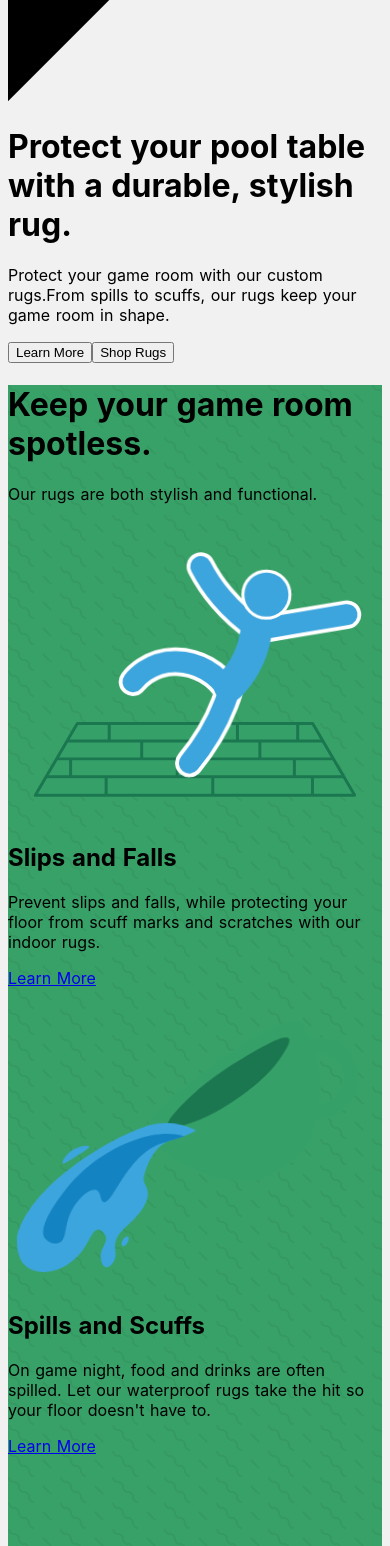
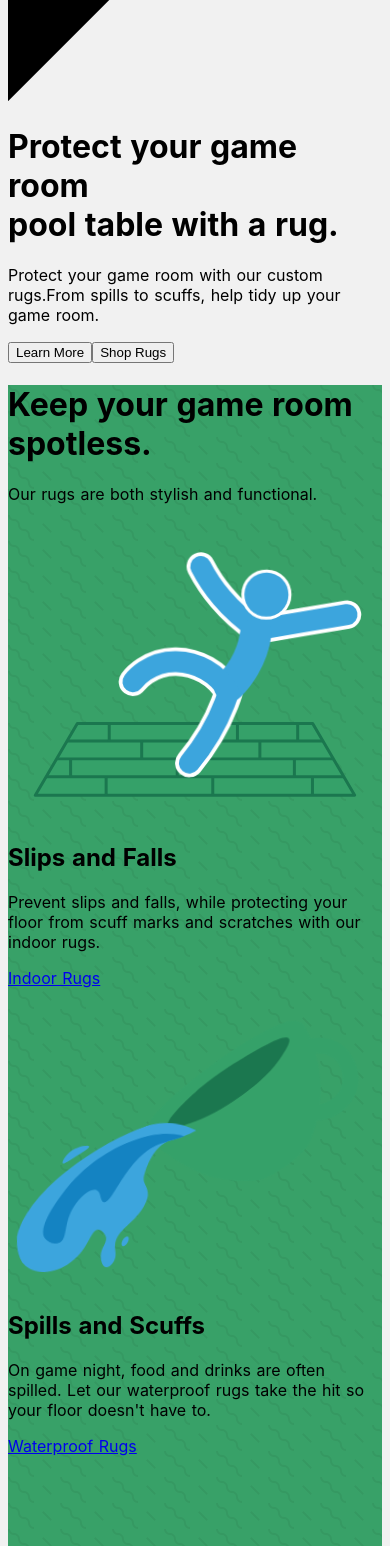
Before and after one commit to kendalled/pooltablerugs2, a Nuxt app in the folder src/: page / in a window 390 px wide. Shown: the part 2380-3926 px from the top of the page. Built offline with nearby package versions, Linux system fonts and the light colour scheme; what @tailwindcss/custom-forms, tailwindcss-transitions would draw is missing.

Commit message:
Removed nuxt-stripe module, will implement

```diff
--- a/src/components/RugCard.vue
+++ b/src/components/RugCard.vue
@@ -158,9 +158,6 @@ export default {
         image: this.info.frontURL
       }
       return ([thet, those])
-    },
-    students () {
-      return this.$store.state.students.students
     }
   },
   methods: {
--- a/src/components/SiteHeader.vue
+++ b/src/components/SiteHeader.vue
@@ -5,7 +5,7 @@
         <img class="h-6 w-auto mt-2" alt="Pool Table Rugs Logo" src="~/static/logo.png">
       </nuxt-link>
       <div class="flex sm:hidden">
-        <button type="button" class="px-2 text-gray-600 hover:text-green-600 focus:outline-none focus:text-gray-500" @click="toggle">
+        <button type="button" class="px-2 text-gray-600 hover:text-green-600 focus:outline-none focus:text-gray-500" aria-label="Account" @click="toggle">
           <svg class="h-6 w-6 fill-current" xmlns="http://www.w3.org/2000/svg" viewBox="0 0 24 24">
             <path v-if="isOpen" fill-rule="evenodd" clip-rule="evenodd" d="M18.278 16.864a1 1 0 0 1-1.414 1.414l-4.829-4.828-4.828 4.828a1 1 0 0 1-1.414-1.414l4.828-4.829-4.828-4.828a1 1 0 0 1 1.414-1.414l4.829 4.828 4.828-4.828a1 1 0 1 1 1.414 1.414l-4.828 4.829 4.828 4.828z" />
             <path v-if="!isOpen" fill-rule="evenodd" d="M4 5h16a1 1 0 0 1 0 2H4a1 1 0 1 1 0-2zm0 6h16a1 1 0 0 1 0 2H4a1 1 0 0 1 0-2zm0 6h16a1 1 0 0 1 0 2H4a1 1 0 0 1 0-2z" />
@@ -18,7 +18,7 @@
         <div class="absolute inset-y-0 left-0 flex items-center pl-3">
           <svg class="h-6 w-6 fill-current text-gray-600" viewBox="0 0 24 24" fill="none" xmlns="http://www.w3.org/2000/svg"><path d="M16.32 14.9l1.1 1.1c.4-.02.83.13 1.14.44l3 3a1.5 1.5 0 0 1-2.12 2.12l-3-3a1.5 1.5 0 0 1-.44-1.14l-1.1-1.1a8 8 0 1 1 1.41-1.41l.01-.01zM10 16a6 6 0 1 0 0-12 6 6 0 0 0 0 12z" /></svg>
         </div>
-        <input class="block w-full border border-transparent bg-gray-200 focus:outline-none focus:bg-white focus:border-gray-300 text-gray-900 rounded-lg pl-10 pr-4 py-2" placeholder="Search by keywords">
+        <input class="block w-full border border-transparent bg-gray-200 focus:outline-none focus:bg-white focus:border-gray-300 text-gray-900 rounded-lg pl-10 pr-4 py-2" aria-label="Search Bar" placeholder="Search by keywords">
       </div>
       <div class="sm:flex sm:items-center">
         <div class="navitems px-2 pt-2 pb-5 border-b border-gray-800 sm:flex sm:border-b-0 sm:py-0 sm:px-0">
--- a/src/components/SplashHeader.vue
+++ b/src/components/SplashHeader.vue
@@ -21,19 +21,19 @@
             </svg>
           </div>
           <h1 class="mt-4 lg:mt-8 text-3xl sm:text-4xl font-bold text-gray-900 leading-tight">
-            Protect your pool table
+            Protect your game room
             <br class="hidden sm:inline">
-            <span class="text-green-600">with a durable, stylish rug.</span>
+            <span class="text-blue-700">pool table</span> with a <span class="italic font-bold text-blue-700">rug</span>.
           </h1>
           <p class="mt-4 text-gray-700 tracking-tight text-xl">
-            <span class="hidden lg:block">Protect your game room with our custom rugs.</span>From spills to scuffs, our rugs keep your game room in shape.
+            <span class="hidden lg:block">Protect your game room with our custom rugs.</span>From spills to scuffs, help tidy up your game room.
           </p>
           <div class="mt-6">
-            <button aria-label="Info" class="bg-white transition-bg hover:bg-gray-100 text-gray-800 font-semibold py-3 px-5 border border-gray-400 rounded shadow">
+            <button aria-label="About Our Rugs" class="bg-white transition-bg hover:bg-gray-100 text-gray-800 font-semibold py-3 px-6 border border-gray-400 rounded shadow">
               Learn More
             </button>
             <nuxt-link to="/rugs">
-              <button class="px-5 py-3 inline-block ml-4 bg-green-700 hover:bg-green-700 rounded text-white font-semibold transition-bg tracking-wide shadow-md focus:outline-none">
+              <button aria-label="Shop Rugs" class="px-6 py-3 inline-block ml-4 bg-green-700 hover:bg-green-700 rounded text-white font-semibold transition-bg tracking-wide shadow-md focus:outline-none">
                 Shop Rugs
               </button>
             </nuxt-link>
--- a/src/components/SubscribeEmail.vue
+++ b/src/components/SubscribeEmail.vue
@@ -11,8 +11,8 @@
         Find out about events and other news.
       </div>
       <form class="m-4 flex">
-        <input class="rounded-l-lg px-6 py-2 border-t mr-0 border-b border-l text-gray-800 border-gray-200 bg-white focus:outline-none" placeholder="you@email.com">
-        <button class="focus:outline-none transition-bg hover:bg-blue-300 px-4 rounded-r-lg bg-blue-200 text-blue-900 font-semibold py-2 text-sm border-blue-200 border-t border-b border-r">
+        <input class="rounded-l-lg px-6 py-2 border-t mr-0 border-b border-l text-gray-800 border-gray-200 bg-white focus:outline-none" aria-label="Email" placeholder="you@email.com">
+        <button class="focus:outline-none transition-bg hover:bg-blue-300 px-4 rounded-r-lg bg-blue-200 text-blue-900 font-semibold py-2 text-sm border-blue-200 border-t border-b border-r" aria-label="Subscribe Button">
           Subscribe
         </button>
       </form>
--- a/src/components/ThreeFeatures.vue
+++ b/src/components/ThreeFeatures.vue
@@ -82,10 +82,11 @@
         Prevent slips and falls, while protecting your floor from scuff marks and scratches with our indoor rugs.
       </p>
       <nuxt-link
-        class="text-center mt-8 mx-auto text-lg transition-bg font-semibold bg-blue-500 w-full text-white rounded-lg px-4 py-2 block shadow-xl hover:bg-blue-700"
+        class="text-center mt-8 mx-auto text-lg transition-bg font-semibold bg-blue-600 w-full text-white rounded-lg px-4 py-2 block shadow-xl hover:bg-blue-700"
         to="/rugs"
+        title="Links to our indoor rugs."
       >
-        Learn More
+        Indoor Rugs
       </nuxt-link>
     </div>
     <div class="flex-shrink-0 m-8 bg-white max-w-xs rounded shadow-md px-6 pt-6 pb-10">
@@ -174,10 +175,11 @@
         On game night, food and drinks are often spilled. Let our waterproof rugs take the hit so your floor doesn't have to.
       </p>
       <nuxt-link
-        class="text-center mt-8 mx-auto text-lg transition-bg font-semibold bg-blue-500 w-full text-white rounded-lg px-4 py-2 block shadow-xl hover:bg-blue-700"
+        class="text-center mt-8 mx-auto text-lg transition-bg font-semibold bg-blue-600 w-full text-white rounded-lg px-4 py-2 block shadow-xl hover:bg-blue-700"
         to="/rugs"
+        title="Links to our spill proof rugs."
       >
-        Learn More
+        Waterproof Rugs
       </nuxt-link>
     </div>
     <div class="flex-shrink-0 m-8 bg-white max-w-xs rounded shadow-md px-6 pt-6 pb-10">
@@ -281,10 +283,11 @@
         From moving your table easier to accidental bumps, our half-inch thick rugs make sure your table doesn't budge.
       </p>
       <nuxt-link
-        class="text-center mt-8 mx-auto text-lg transition-bg font-semibold bg-blue-500 w-full text-white rounded-lg px-4 py-2 block shadow-xl hover:bg-blue-700"
+        class="text-center mt-8 mx-auto text-lg transition-bg font-semibold bg-blue-600 w-full text-white rounded-lg px-4 py-2 block shadow-xl hover:bg-blue-700"
         to="/rugs"
+        title="Links to our outdoor rugs."
       >
-        Learn More
+        Outdoor Rugs
       </nuxt-link>
     </div>
   </div>
--- a/src/package.json
+++ b/src/package.json
@@ -17,7 +17,6 @@
     "firebaseui": "^4.2.0",
     "hooper": "^0.3.4",
     "nuxt": "^2.0.0",
-    "nuxt-stripe-module": "^2.0.0",
     "stripe": "^7.13.0",
     "tailwindcss-transitions": "^2.1.0",
     "vue-infinite-loading": "^2.4.4",
--- a/src/pages/login.vue
+++ b/src/pages/login.vue
@@ -11,6 +11,11 @@ export default {
   head () {
     return {
       link: [
+        { rel: 'preconnect', href: 'https://firebasestorage.googleapis.com' },
+        {
+          rel: 'stylesheet',
+          href: 'https://firebasestorage.googleapis.com/v0/b/pooltablerugs.appspot.com/o/Images%2Ffirebaseui.css?alt=media&token=f095f226-84c4-42d6-a5e4-12f114963226'
+        },
         { rel: 'stylesheet', href: 'https://fonts.googleapis.com/css?family=Roboto:400,500,700' }
       ]
     }
--- a/src/pages/rugs.vue
+++ b/src/pages/rugs.vue
@@ -101,7 +101,15 @@ export default {
   },
   head () {
     return {
-      title: 'Pool Table Rugs: Search Our Catalog.'
+      title: 'Pool Table Rugs: Search Our Catalog.',
+      link: [
+        { rel: 'preconnect', href: 'https://firebasestorage.googleapis.com' },
+        { rel: 'preconnect', href: 'https://storage.googleapis.com/pooltablerugs.appspot.com' },
+        {
+          rel: 'stylesheet',
+          href: 'https://firebasestorage.googleapis.com/v0/b/pooltablerugs.appspot.com/o/Images%2Fhooper.css?alt=media&token=41885b27-3eb4-48c9-83d7-3a17fcedf9b9'
+        }
+      ]
     }
   },
   data () {
--- a/src/pages/test.vue
+++ b/src/pages/test.vue
@@ -25,42 +25,42 @@
 </template>
 
 <script>
-import { firebase } from '~/plugins/firebase'
+// import { firebase } from '~/plugins/firebase'
 export default {
-  mounted () {
-    firebase.auth().onAuthStateChanged(function (user) {
-      if (user) {
-        // User is signed in.
-        // Handle form submission.
-        const form = document.getElementById('payment-form')
-        form.addEventListener('submit', function (event) {
-          event.preventDefault()
+  // mounted () {
+  //   firebase.auth().onAuthStateChanged(function (user) {
+  //     if (user) {
+  //       // User is signed in.
+  //       // Handle form submission.
+  //       const form = document.getElementById('payment-form')
+  //       form.addEventListener('submit', function (event) {
+  //         event.preventDefault()
 
-          stripe.createToken(card).then(function (result) {
-            if (result.error) {
-              // Inform the user if there was an error.
-              const errorElement = document.getElementById('card-errors')
-              errorElement.textContent = result.error.message
-            } else {
-              // Send the token to your server.
-              firebase.firestore().collection('rug_customers').doc(user.uid).collection('tokens').add({ token: result.token }).then(() => {
-                console.log('Token created')
-              })
-            }
-          })
-        })
-        console.log(user.uid + ' is signed in!')
-      } else {
-        // No user is signed in.
-        console.log('not signed in!')
-      }
-    })
-    // this.$store.commit('saveUserDetails')
-    const stripe = this.$stripe.import()
-    const elements = stripe.elements()
-    const card = elements.create('card')
-    // Add an instance of the card Element into the `card-element` <div>
-    card.mount('#card-element')
-  }
+  //         stripe.createToken(card).then(function (result) {
+  //           if (result.error) {
+  //             // Inform the user if there was an error.
+  //             const errorElement = document.getElementById('card-errors')
+  //             errorElement.textContent = result.error.message
+  //           } else {
+  //             // Send the token to your server.
+  //             firebase.firestore().collection('rug_customers').doc(user.uid).collection('tokens').add({ token: result.token }).then(() => {
+  //               console.log('Token created')
+  //             })
+  //           }
+  //         })
+  //       })
+  //       console.log(user.uid + ' is signed in!')
+  //     } else {
+  //       // No user is signed in.
+  //       console.log('not signed in!')
+  //     }
+  //   })
+  //   // this.$store.commit('saveUserDetails')
+  //   const stripe = this.$stripe.import()
+  //   const elements = stripe.elements()
+  //   const card = elements.create('card')
+  //   // Add an instance of the card Element into the `card-element` <div>
+  //   card.mount('#card-element')
+  // }
 }
 </script>
```
Also changed, not shown: 1 other file (tests, documents, lock files or other folders).
